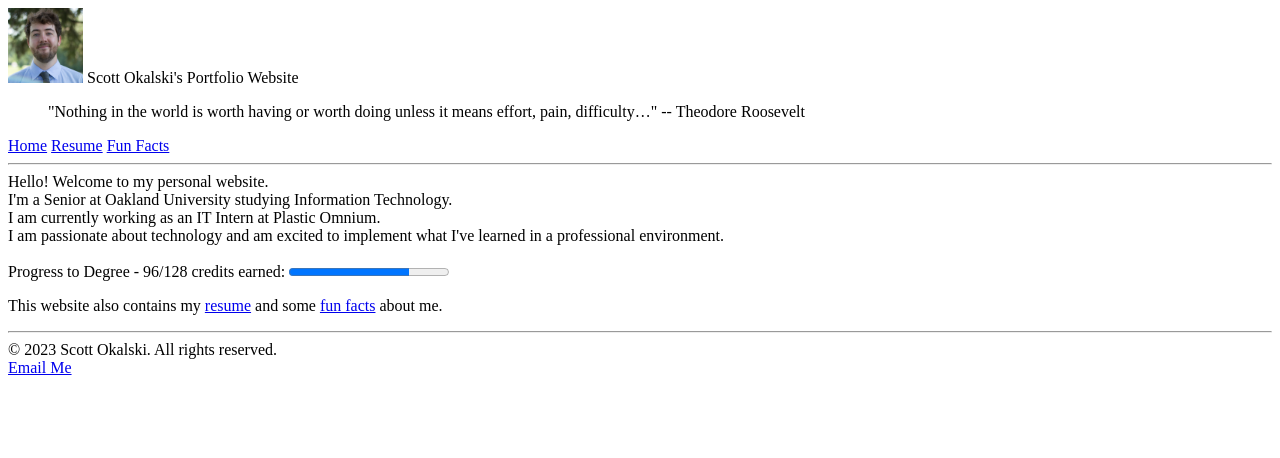
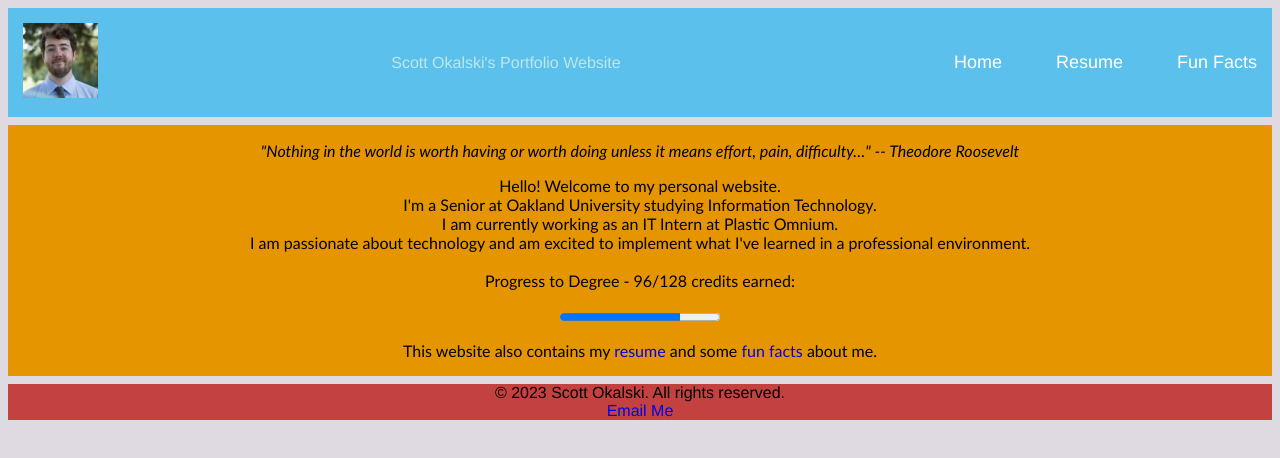
Before and after one commit to s-okal/s-okal.github.io, a plain HTML site: page index.html in a window 1280 px wide. Drawn offline with Linux system fonts and the light colour scheme.

Commit message:
Added stying to index.html via css. more to come

```diff
--- /dev/null
+++ b/css/style.css
@@ -0,0 +1,186 @@
+/* Used layout.bradwoods.io/customize for the foundation of this CSS template */
+
+.layout {
+  display: grid;
+  grid:
+    "header" auto
+    "main" 1fr
+    "footer" auto
+    / 1fr;
+  gap: 8px;
+}
+
+body {
+  font-family: "Franklin Gothic Medium", "Arial Narrow", Arial, sans-serif;
+  background-color: #dfd9e2;
+}
+span {
+  animation: myAnim 2s ease 0s 1 normal forwards;
+}
+
+/* style the layout of the navbar */
+.navbar {
+  display: flex;
+  justify-content: space-between;
+  align-items: center;
+  padding: 15px;
+  background-color: #5bc0eb;
+  color: #bee7e8;
+}
+
+.nav-links a {
+  color: #fff;
+}
+/* example of psuedo class usage in css */
+
+.menu li:hover {
+  background-color: #4c9e9e;
+  border-radius: 5px;
+  /* example of css transition */
+  transition: 0.3s ease;
+}
+
+.quote {
+  width: auto;
+  text-align: center;
+  font-style: italic;
+  font-family: "Gill Sans", "Gill Sans MT", Calibri, "Trebuchet MS", sans-serif;
+}
+
+.bodyText {
+  width: auto;
+  text-align: center;
+  font-family: "Trebuchet MS", "Lucida Sans Unicode", "Lucida Grande",
+    "Lucida Sans", Arial, sans-serif;
+}
+
+#progressToDegreeContainer {
+  animation: shakeHorizontal 1s linear 0s 5 normal forwards;
+}
+
+li {
+  list-style: none;
+}
+
+a {
+  text-decoration: none;
+}
+
+/* style the navbar menu */
+.menu {
+  display: flex;
+  gap: 3em;
+  font-size: 18px;
+}
+
+.pics {
+  border-radius: 0ch;
+}
+
+.header {
+  grid-area: header;
+}
+.main {
+  grid-area: main;
+  background-color: #e59500;
+}
+.footer {
+  grid-area: footer;
+  background-color: #c3423f;
+  text-align: center;
+}
+
+/* responsive styling for the navbar */
+input[type="checkbox"] {
+  display: none;
+}
+
+.hamburger {
+  display: none;
+  font-size: 24px;
+  user-select: none;
+}
+
+/* responsive design using css media queries */
+@media (max-width: 768px) {
+  .menu {
+    display: none;
+    position: absolute;
+    background-color: teal;
+    right: 0;
+    left: 0;
+    text-align: center;
+    padding: 16px 0;
+  }
+  .menu li:hover {
+    display: inline-block;
+    background-color: #4c9e9e;
+    transition: 0.3s ease;
+  }
+  .menu li + li {
+    margin-top: 12px;
+  }
+  input[type="checkbox"]:checked ~ .menu {
+    display: block;
+  }
+  .hamburger {
+    display: block;
+  }
+}
+
+/* Generated from https://webcode.tools/generators/css/keyframe-animation?utm_content=cmp-true */
+@keyframes myAnim {
+  0%,
+  100% {
+    transform: translateX(0);
+  }
+
+  10%,
+  30%,
+  50%,
+  70% {
+    transform: translateX(-10px);
+  }
+
+  20%,
+  40%,
+  60% {
+    transform: translateX(10px);
+  }
+
+  80% {
+    transform: translateX(8px);
+  }
+
+  90% {
+    transform: translateX(-8px);
+  }
+}
+
+@keyframes shakeHorizontal {
+  0%,
+  100% {
+    transform: translateX(0);
+  }
+
+  10%,
+  30%,
+  50%,
+  70% {
+    transform: translateX(-10px);
+  }
+
+  20%,
+  40%,
+  60% {
+    transform: translateX(10px);
+  }
+
+  80% {
+    transform: translateX(8px);
+  }
+
+  90% {
+    transform: translateX(-8px);
+  }
+}
--- a/index.html
+++ b/index.html
@@ -5,61 +5,71 @@
     <meta name="viewport" content="width=device-width, initial-scale=1.0" />
     <title>Scott Okalski</title>
     <link rel="icon" type="image/x-icon" href="/img/favicon.png" />
+    <!-- CSS file -->
+    <link rel="stylesheet" href="../css/style.css" />
   </head>
   <body>
-    <header id="page_header">
-      <div id="logoContainer">
+    <section class="layout">
+      <div class="header">
+        <nav class="navbar">
+          <!-- LOGO container-->
+          <div class="pics">
             <img
               src="/img/scottOkalski.jpg"
               alt="Photo of Scott Okalski"
               width="75"
               height="75"
             />
+          </div>
           <span>Scott Okalski's Portfolio Website</span>
-        <!-- Indents the quote under picture. CSS preferred for this type of styling. Looked this up - W3Schools -->
-        <blockquote>
+          <!-- Navigation menu container -->
+          <ul class="nav-links">
+            <!-- HAMBURGER menu icon and checkbox hack -->
+            <input type="checkbox" id="checkbox_toggle" />
+            <label for="checkbox_toggle" class="hamburger">&#9776;</label>
+
+            <!-- Write out the nav menu options -->
+            <div class="menu">
+              <li><a href="./index2.html">Home</a></li>
+              <li><a href="./html/resume.html">Resume</a></li>
+              <li><a href="./html/funfacts.html">Fun Facts</a></li>
+            </div>
+          </ul>
+        </nav>
+      </div>
+      <div class="main">
+        <p class="quote">
           "Nothing in the world is worth having or worth doing unless it means
           effort, pain, difficulty…" -- Theodore Roosevelt
-        </blockquote>
-      </div>
-      <div id="navContainer">
-        <nav id="'navbar">
-          <a href="./index.html" class="navOption">Home</a>
-          <a href="./html/resume.html" class="navOption">Resume</a>
-          <a href="./html/funfacts.html" class="navOption">Fun Facts</a>
-          <!-- for spacing -->
-          <hr />
-        </nav>
-      </div>
-    </header>
-    <div id="informationContainer">
-      <main>
+        </p>
+        <p class="bodyText">
           Hello! Welcome to my personal website. <br />
           I'm a Senior at Oakland University studying Information Technology.
           <br />
-        I am currently working as an IT Intern at Plastic Omnium. <br />
-        I am passionate about technology and am excited to implement what I've
-        learned in a professional environment.
-      </main>
+          I am currently working as an IT Intern at Plastic Omnium. <br />I am
+          passionate about technology and am excited to implement what I've
+          learned in a professional environment. <br />
+          <br />
+          Progress to Degree - 96/128 credits earned: <br />
+        </p>
+        <div id="progressToDegreeContainer">
+          <!-- progress bar tutorial: https://www.w3schools.com/tags/tag_progress.asp -->
+          <p class="bodyText">
+            <progress id="file" value="96" max="128">75%</progress>
+          </p>
         </div>
-    <div id="progressToDegreeContainer">
-      <br />
-      <!-- progress bar tutorial: https://www.w3schools.com/tags/tag_progress.asp -->
-      <label for="file">Progress to Degree - 96/128 credits earned:</label>
-      <progress id="file" value="96" max="128">75%</progress>
-    </div>
-    <div id="learnMoreContainer">
+        <div id="learnMoreContainer" class="bodyText">
           <p>
             This website also contains my
             <a href="./html/resume.html">resume</a> and some
             <a href="./html/funfacts.html">fun facts</a> about me.
           </p>
         </div>
-
-    <footer>
-      <hr />
+      </div>
+      <div class="footer">
         © 2023 Scott Okalski. All rights reserved.<br />
         <a href="mailto:scottokalski@oakland.edu">Email Me</a>
-    </footer>
+      </div>
+    </section>
   </body>
 </html>
```
Also changed, not shown: html/originalIndex.html (added, +66 -0 lines). Lines whose indentation alone changed are shown as unchanged.
